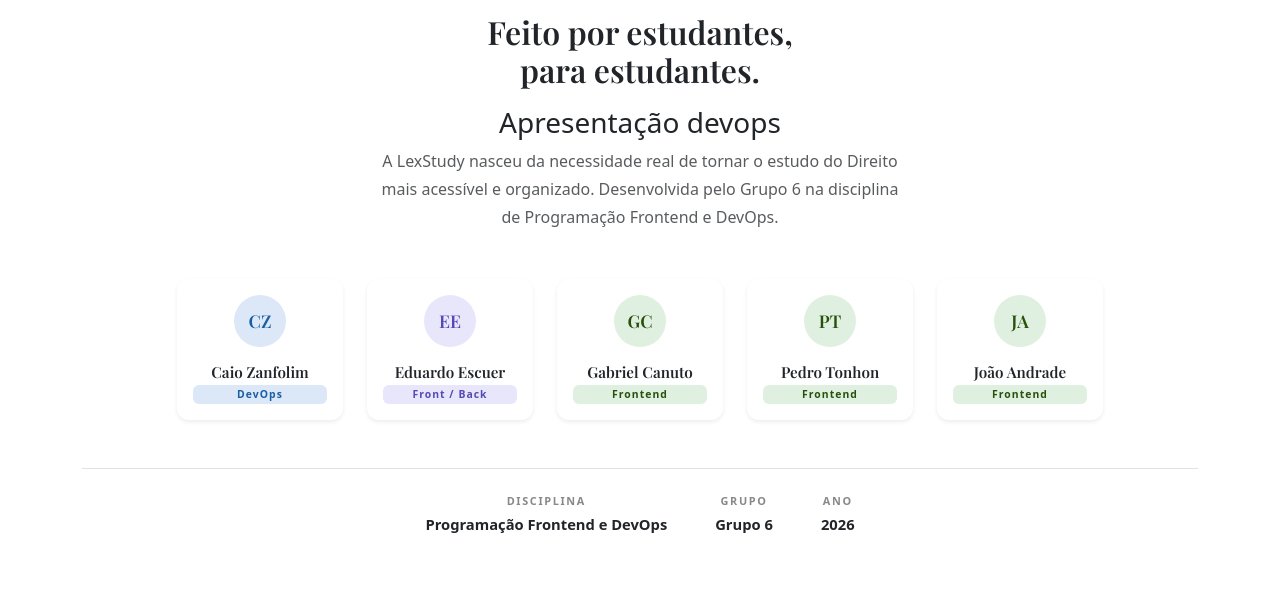
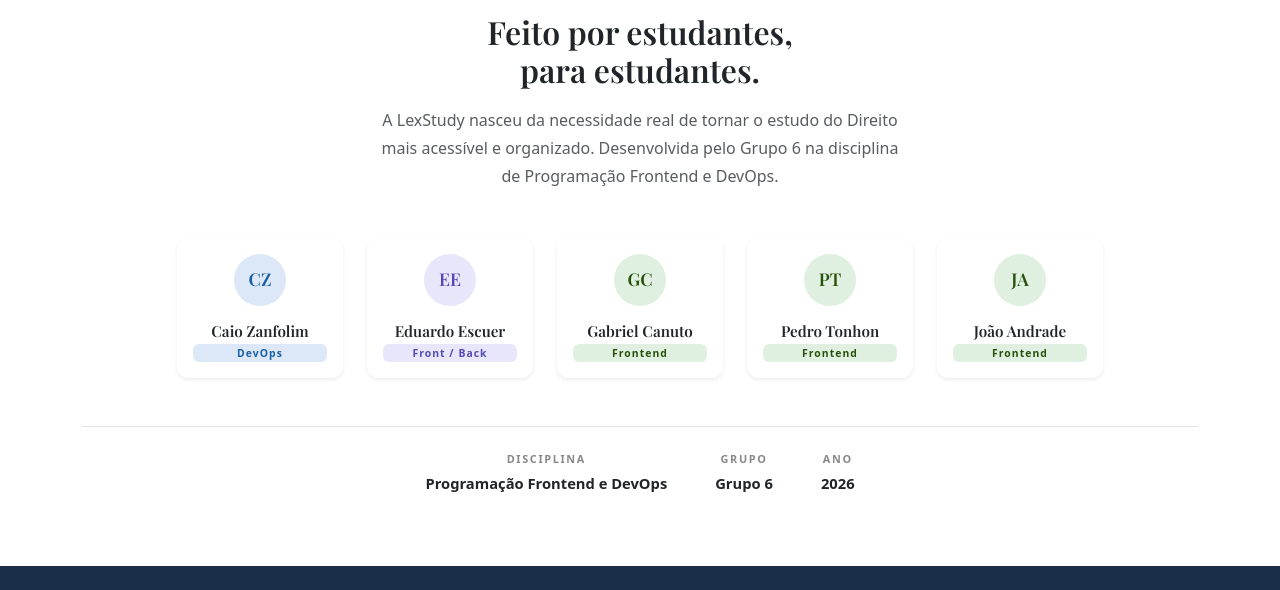
Before and after one commit to CaioZCunha/lexstudy-platform, a website: page index.html in a window 1280 px wide. Shown: the part 1192-1782 px from the top of the page. Drawn offline with nearby package versions, Linux system fonts and the light colour scheme.

Commit message:
testando ultima vez

```diff
--- a/index.html
+++ b/index.html
@@ -180,7 +180,6 @@
                     </span>
                     <h2 class="logo-font text-dark mb-3">Feito por estudantes,<br>para estudantes.</h2>
 
-                    <h3>Apresentação devops</h3>
                     <p class="text-muted mx-auto" style="max-width:520px;font-size:1rem;line-height:1.75;">
                         A LexStudy nasceu da necessidade real de tornar o estudo do Direito mais acessível e organizado.
                         Desenvolvida pelo Grupo 6 na disciplina de Programação Frontend e DevOps.
```
